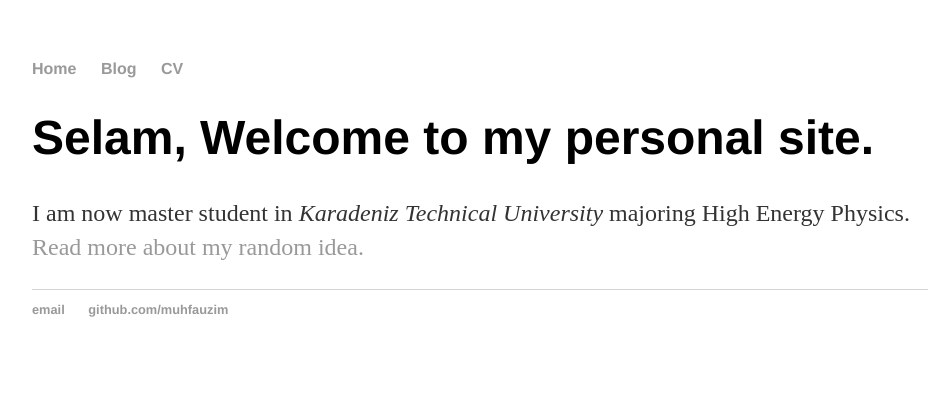
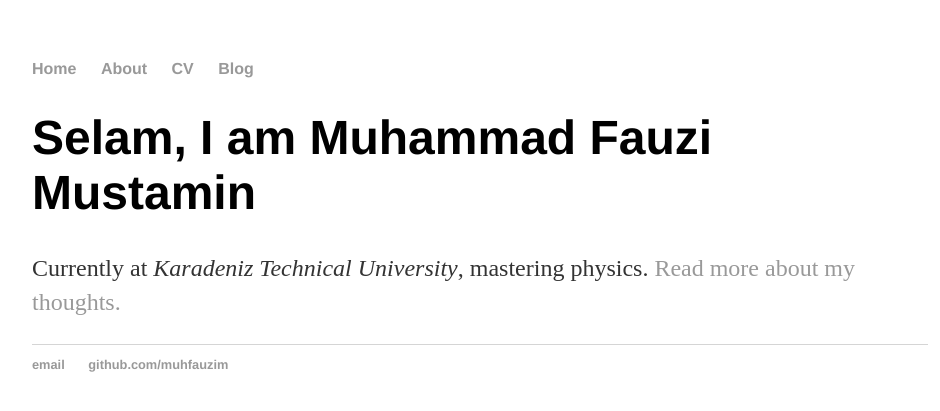
Before and after one commit to mfmustamin/mfmustamin.github.io-1, a Jekyll site: the page built from index.html, in a window 1280 px wide. Shown: the top 411 px of the page, without its empty margins (160-1100 px from the left). Built offline with Jekyll 4.4.1, drawn with Linux system fonts in a browser that asks for light colours; Markdown is read by kramdown in place of the engine named in the settings.

Commit message:
Update index.html

```diff
--- a/index.html
+++ b/index.html
@@ -1,29 +1,8 @@
-<!DOCTYPE html>
-<html>
-	<head>
-		<title>HEP Phenomenologist</title>
-		<!-- link to main stylesheet -->
-		<link rel="stylesheet" type="text/css" href="/css/main.css">
-	</head>
-	<body>
-		<nav>
-    		<ul>
-        		<li><a href="/">Home</a></li>
-            <li><a href="/blog">Blog</a></li>
-        		<li><a href="/cv">CV</a></li>
-    		</ul>
-		</nav>
-		<div class="container">
-    		<div class="blurb">
-        		<h1>Selam, Welcome to my personal site.</h1>
-				<p>I am now master student in <em>Karadeniz Technical University</em> majoring High Energy Physics. <a href="/blog">Read more about my random idea.</a></p>
-    		</div><!-- /.blurb -->
-		</div><!-- /.container -->
-		<footer>
-    		<ul>
-        		<li><a href="mailto:mfmustamin@gmail.com">email</a></li>
-        		<li><a href="https://github.com/muhfauzim">github.com/muhfauzim</a></li>
-			</ul>
-		</footer>
-	</body>
-</html>
+---
+layout: default
+title: Hank Quinlan, Horrible Cop
+---
+<div class="blurb">
+	<h1>Selam, I am Muhammad Fauzi Mustamin</h1>
+	<p>Currently at <em>Karadeniz Technical University</em>, mastering physics. <a href="/blog">Read more about my thoughts.</a></p>
+</div><!-- /.blurb -->
```
